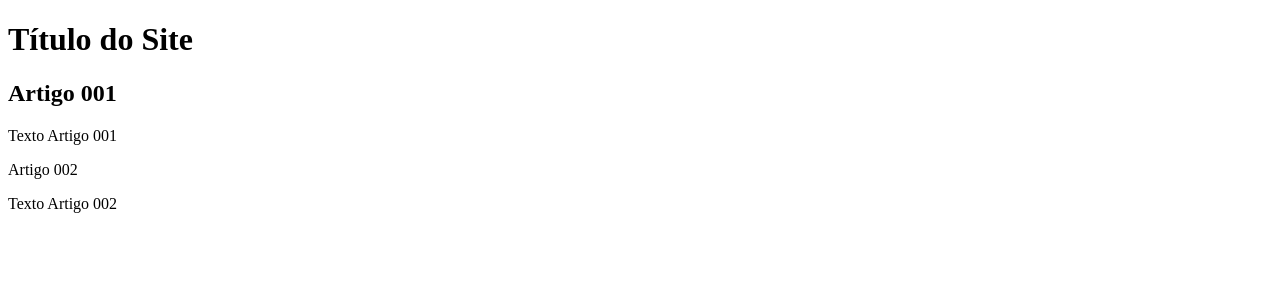
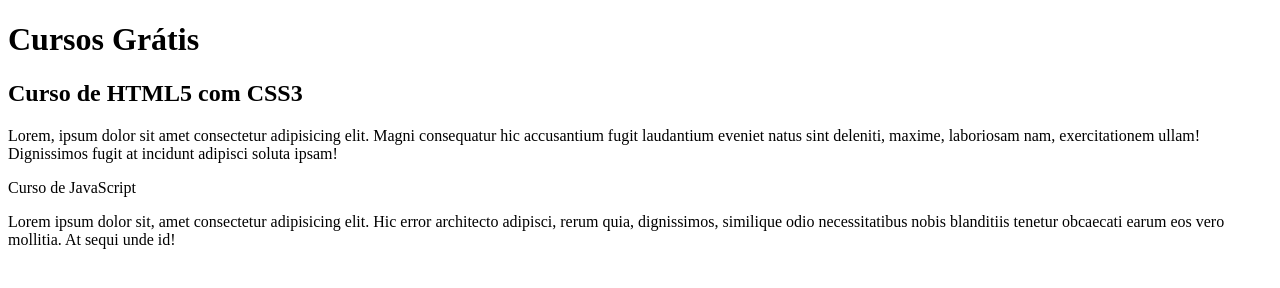
Before and after one commit to KauaRocha16/projeto-site, a plain HTML site: page index.html in a window 1280 px wide. Drawn offline with Linux system fonts and the light colour scheme.

Commit message:
comecei a escrever o conteúdo

```diff
--- a/index.html
+++ b/index.html
@@ -8,16 +8,14 @@
 <body>
     <main>
         <header>
-            <h1>
-                Título do Site
-            </h1>
+            <h1> Cursos Grátis </h1>
         </header>
         <article>
-            <h2>Artigo 001</h2>
-            <p>Texto Artigo 001</p>
+            <h2>Curso de HTML5 com CSS3</h2>
+            <p>Lorem, ipsum dolor sit amet consectetur adipisicing elit. Magni consequatur hic accusantium fugit laudantium eveniet natus sint deleniti, maxime, laboriosam nam, exercitationem ullam! Dignissimos fugit at incidunt adipisci soluta ipsam!</p>
         </article>
-        <article>Artigo 002</article>
-        <p>Texto Artigo 002</p>
+        <article>Curso de JavaScript</article>
+        <p>Lorem ipsum dolor sit, amet consectetur adipisicing elit. Hic error architecto adipisci, rerum quia, dignissimos, similique odio necessitatibus nobis blanditiis tenetur obcaecati earum eos vero mollitia. At sequi unde id!</p>
     </main>
 </body>
 </html>
```
